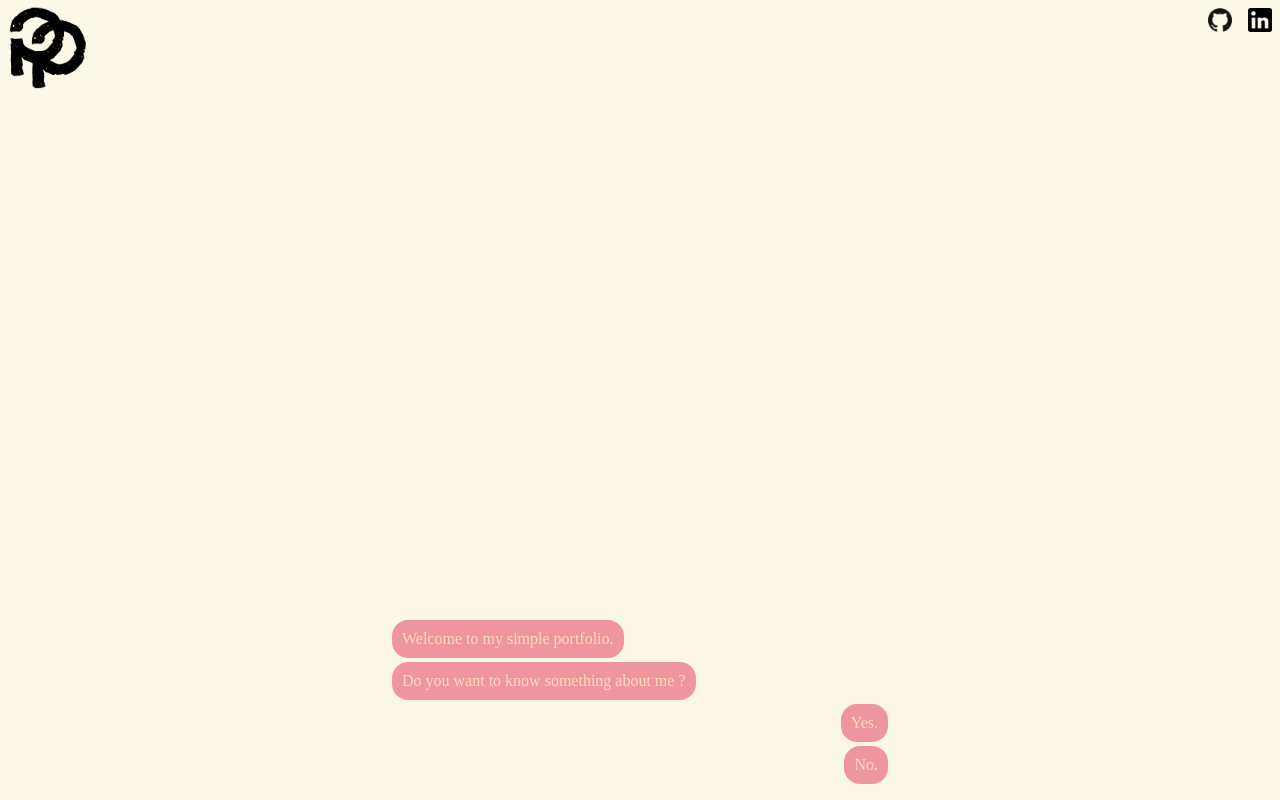
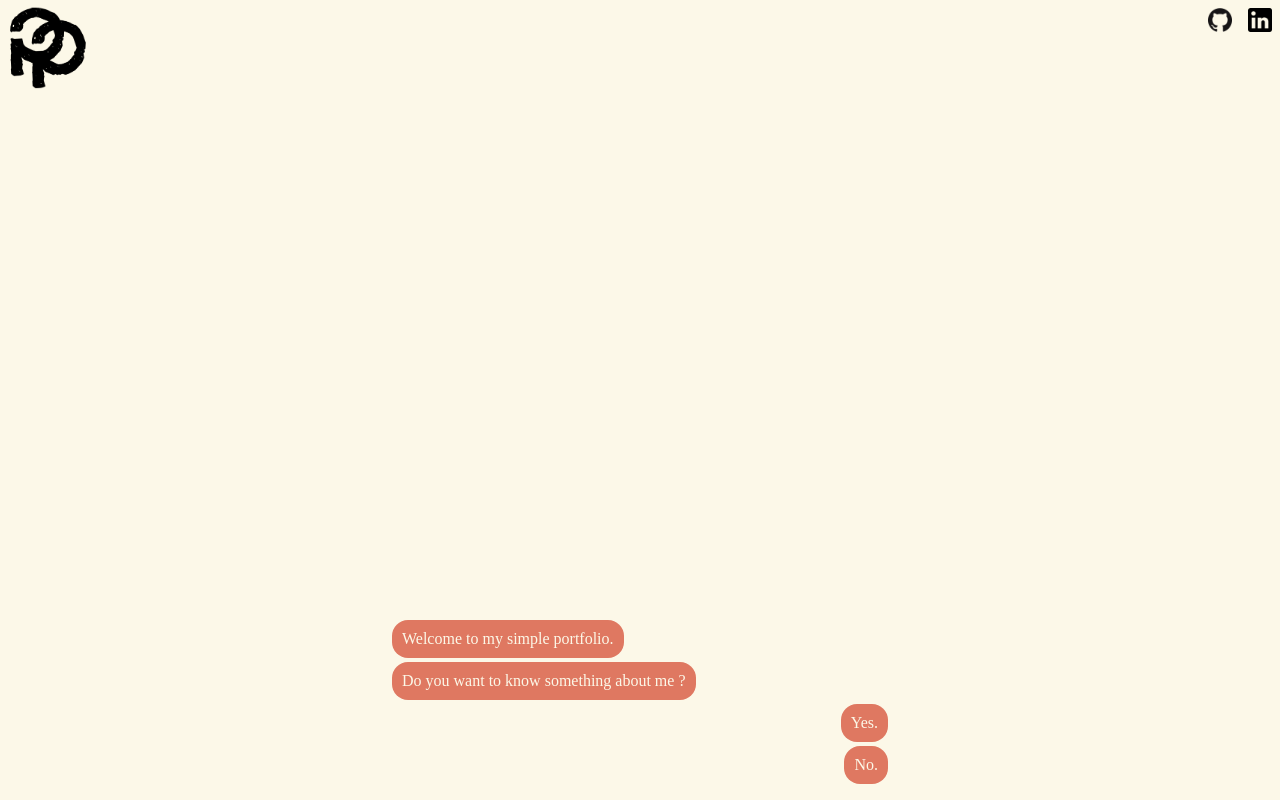
Before and after one commit to PanicP/panicp-profile, a React app: page /chat in a window 1280 px wide. Built offline with nearby package versions, Linux system fonts and the light colour scheme; a web font is replaced by a local one.

Commit message:
wip: add some chat routing and bubble css

```diff
--- a/src/components/chat/Bubble.scss
+++ b/src/components/chat/Bubble.scss
@@ -1,8 +1,4 @@
-$color1: #B8D8BA;
-$color2: #D9DBBC;
-$color3: #FCDDBC;
-$color4: #EF959D;
-$color5: #69585F;
+@import "Static/colors.scss";
 
 .bubble-container {
   background-color: $color4;
@@ -11,7 +7,7 @@ $color5: #69585F;
   width: fit-content;
 
   > .bubble-label {
-    color: $color3;
+    color: $color1;
     // height: 1em;
     word-break: break-word;
   }
--- a/src/components/pages/ChatPage.tsx
+++ b/src/components/pages/ChatPage.tsx
@@ -77,11 +77,11 @@ export default () => {
         'ansAskingEtc': [
             {
                 label: yourSentence[3],
-                onClick: () => changeConversationContext({ myGoTo: 'going', yourGoTo: 'null' })
+                onClick: () => changeConversationContext({ myGoTo: 'pushToProject', yourGoTo: 'null' })
             },
             {
                 label: yourSentence[4],
-                onClick: () => changeConversationContext({ myGoTo: 'going', yourGoTo: 'null' })
+                onClick: () => changeConversationContext({ myGoTo: 'pushToHobby', yourGoTo: 'null' })
             }
         ],
     }
--- a/src/components/project/ProjectContainer.tsx
+++ b/src/components/project/ProjectContainer.tsx
@@ -1,6 +1,7 @@
 import React from 'react'
 import ProjectBox from 'Components/project/ProjectBox'
 import './ProjectContainer.scss'
+import { history } from 'History'
 
 const Projects = [
   {
@@ -28,7 +29,7 @@ const Projects = [
 
 export default () => (
   <div className="project-container">
-    <div className="back-button">
+    <div className="back-button" onClick={ () => { history.push('/chat') }}>
       <div>
         &lt; Back to chat
       </div>
```
